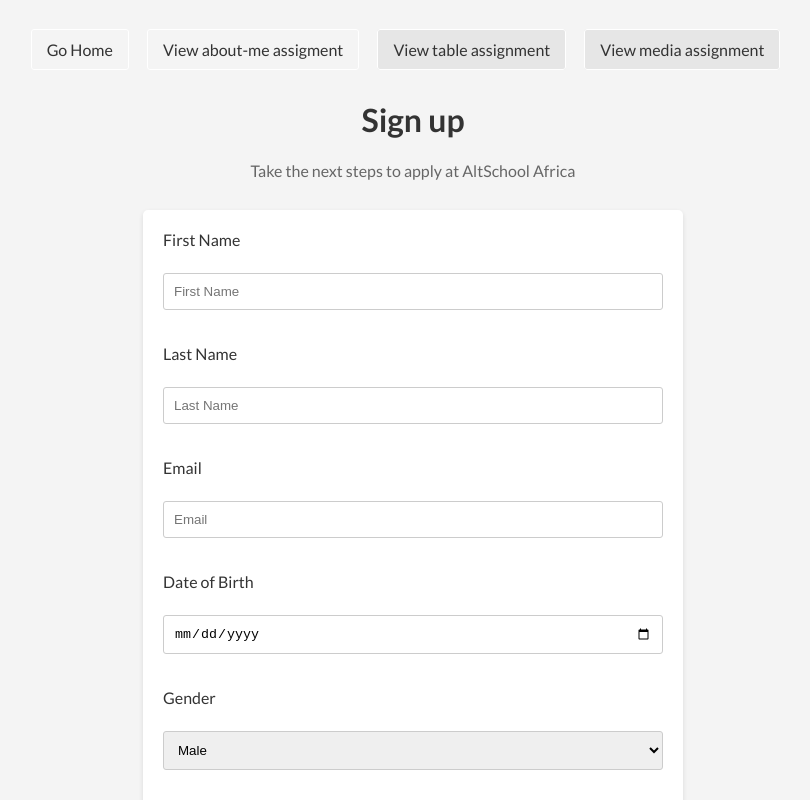
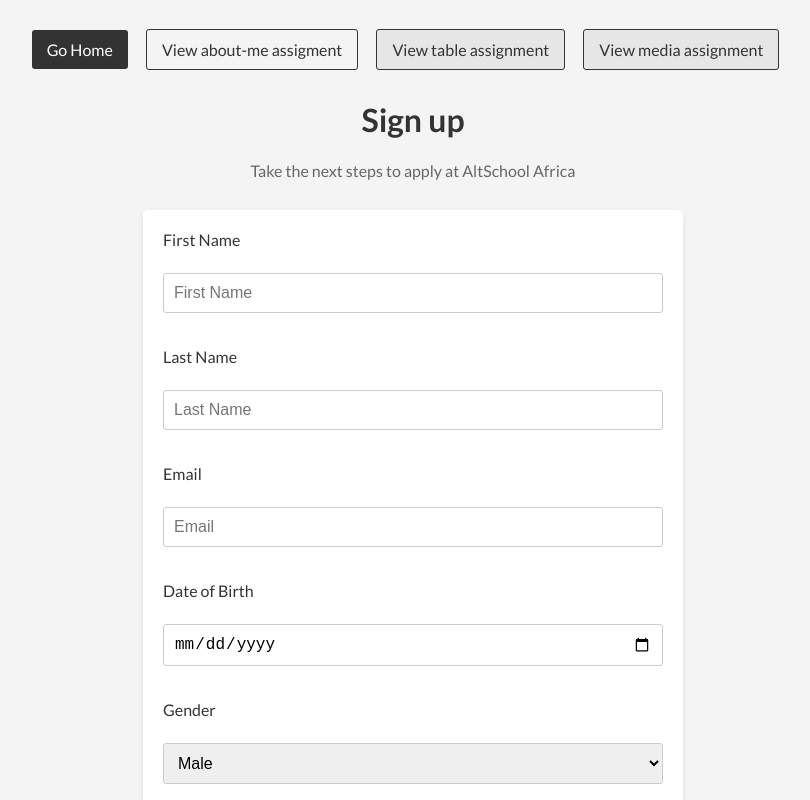
Before and after one commit to Emjay6229/Alt-Schooler, a plain HTML site: page first-semester/HTML/assignment-1/form.html in a window 1280 px wide. In both pictures the pointer is over the link "Go Home". Shown: the top 800 px of the page, without its empty margins (227-1037 px from the left). Drawn offline with Linux system fonts and the light colour scheme.

Commit message:
prettfy nav hover

```diff
--- a/first-semester/HTML/assignment-1/form.html
+++ b/first-semester/HTML/assignment-1/form.html
@@ -21,6 +21,7 @@
     }
 
     nav {
+      text-align: center;
       padding: 20px 15px;
       margin-bottom: 20px;
     }
@@ -30,8 +31,14 @@
       color: #333;
       margin-right: 15px;
       padding: 10px 15px;
-      border: 1px solid white;
+      border: 1px solid #333;
       border-radius: 3px;
+    }
+
+    nav a:hover {
+      color: white;
+      background-color: #333;
+      border: none;
     }
 
     .assignment-card {
@@ -73,6 +80,7 @@
       border: 1px solid #ccc;
       border-radius: 3px;
       box-sizing: border-box;
+      font-size: 16px;
     }
 
     input[type="submit"] {
@@ -82,6 +90,8 @@
       padding: 10px 20px;
       border-radius: 3px;
       cursor: pointer;
+      width: 100%;
+      font-size: 16px;
     }
 
     a {
@@ -99,7 +109,6 @@
 
       nav a {
         white-space: nowrap;
-        /* width: 300px; */
       }
     }
 
@@ -115,13 +124,13 @@
 </style>
 </head>
 <body>
+  <nav>
+    <a href="../../../index.html">Go Home</a>
+    <a href="../assignment-1/about-me.html">View about-me assigment</a>
+    <a href="../assignment-2/table.html" class="assignment-card">View table assignment</a>
+    <a href="../assignment-2/media.html" class="assignment-card">View media assignment</a>
+  </nav>
   <header>
-    <nav>
-      <a href="../../../index.html">Go Home</a>
-      <a href="../assignment-1/about-me.html">View about-me assigment</a>
-      <a href="../assignment-2/table.html" class="assignment-card">View table assignment</a>
-      <a href="../assignment-2/media.html" class="assignment-card">View media assignment</a>
-    </nav>
     <h1>Sign up</h1>
     <p>Take the next steps to apply at AltSchool Africa</p>
   </header>
```
Also changed, not shown: first-semester/HTML/assignment-1/about-me.html (+3 -1 lines), first-semester/HTML/assignment-2/media.html (+5 -2 lines).
